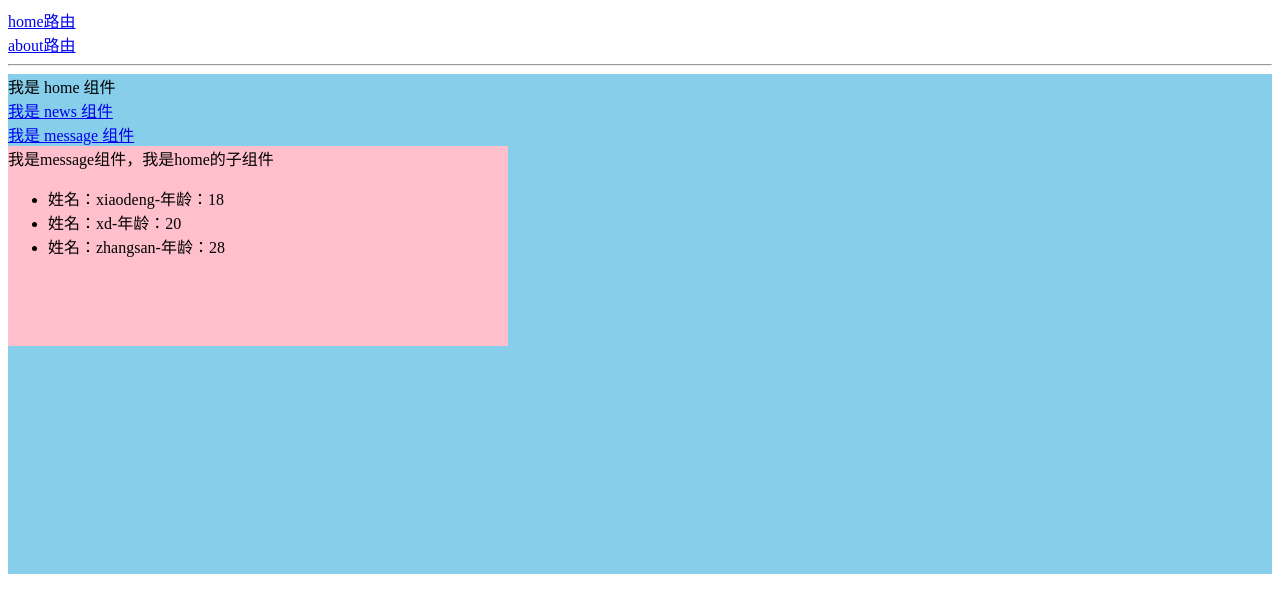
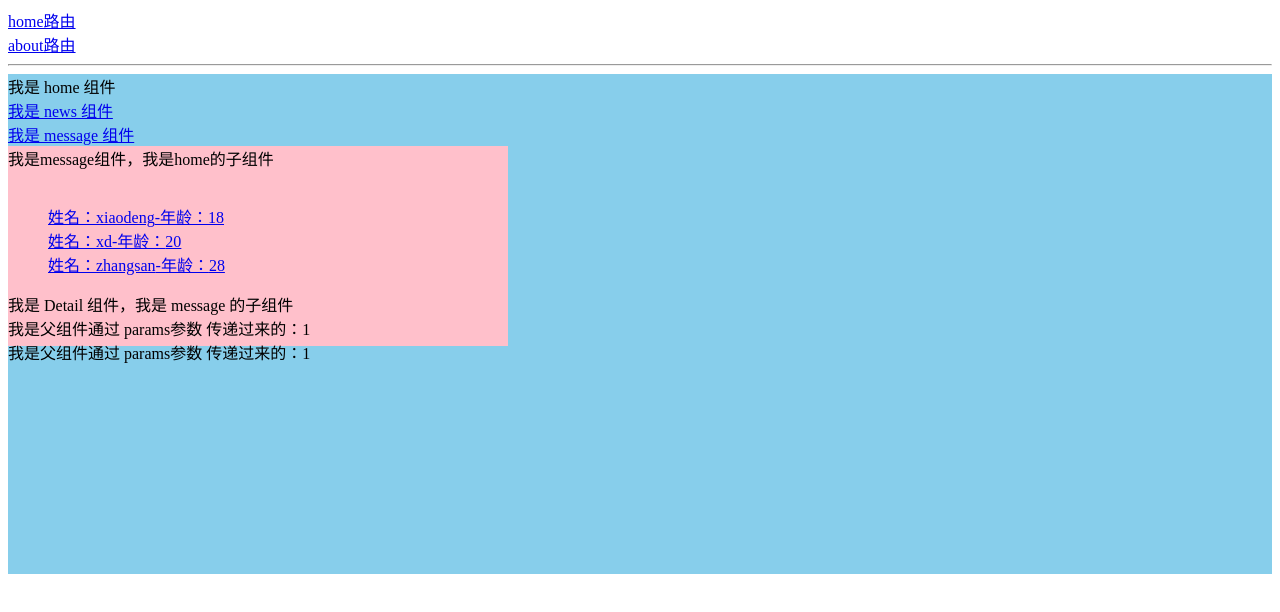
Before and after one commit to dengwenj/react_router, a React (Create React App) app: page /home/message/detail/1/1 in a window 1280 px wide. Shown: the top 612 px of the page. Built offline with nearby package versions, Linux system fonts and the light colour scheme.

Commit message:
向路由组件传递params参数

```diff
--- /dev/null
+++ b/src/pages/Detail/index.jsx
@@ -0,0 +1,15 @@
+import React, { Component } from 'react'
+
+export default class Detail extends Component {
+  render() {
+    const { name, age } = this.props.match.params
+    return (
+      <div>
+        我是 Detail 组件，我是 message 的子组件
+        <br />
+        <div>我是父组件通过 params参数 传递过来的：{name}</div>
+        <div>我是父组件通过 params参数 传递过来的：{age}</div>
+      </div>
+    )
+  }
+}
--- a/src/pages/Message/index.jsx
+++ b/src/pages/Message/index.jsx
@@ -1,4 +1,7 @@
 import React, { Component } from 'react'
+import { Link, Route } from 'react-router-dom'
+
+import Detail from '../Detail'
 
 export default class Message extends Component {
   state = {
@@ -19,14 +22,21 @@ export default class Message extends Component {
       <div style={style}>
         我是message组件，我是home的子组件
         <ul>
+          {/* 向路由组件传递 params 参数 */}
           {arr.map((item) => {
             return (
-              <li key={item.id}>
+              <Link
+                key={item.id}
+                to={`/home/message/detail/${item.name}/${item.age}`}
+              >
+                <br />
                 姓名：{item.name}-年龄：{item.age}
-              </li>
+              </Link>
             )
           })}
         </ul>
+        {/* <Link to={`/home/message/detail/${}`}>我是detail组价</Link> */}
+        <Route path="/home/message/detail/:name/:age" component={Detail} />
       </div>
     )
   }
```
